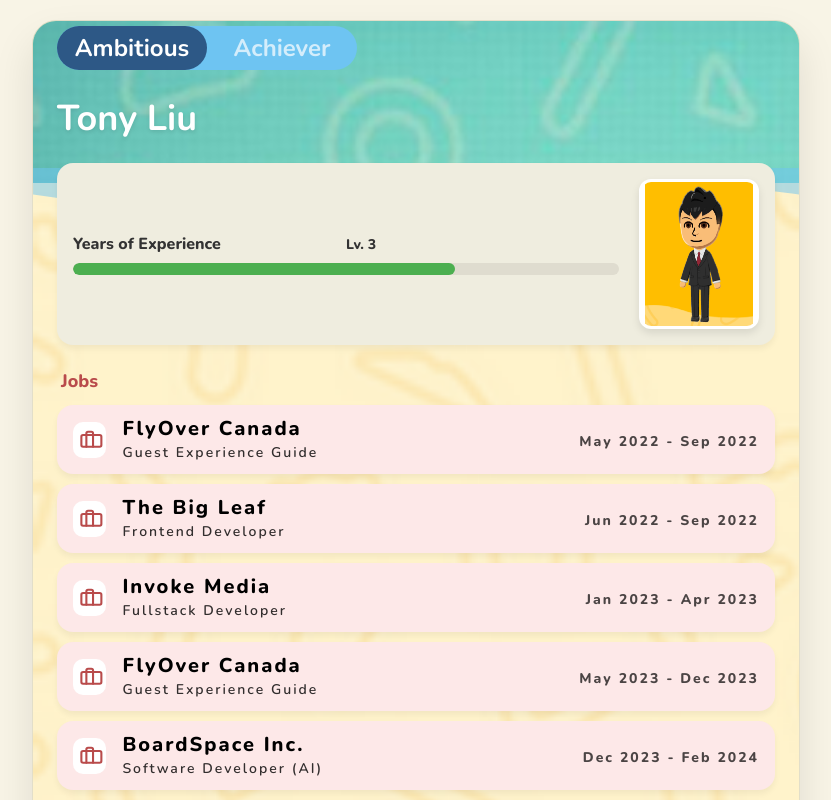
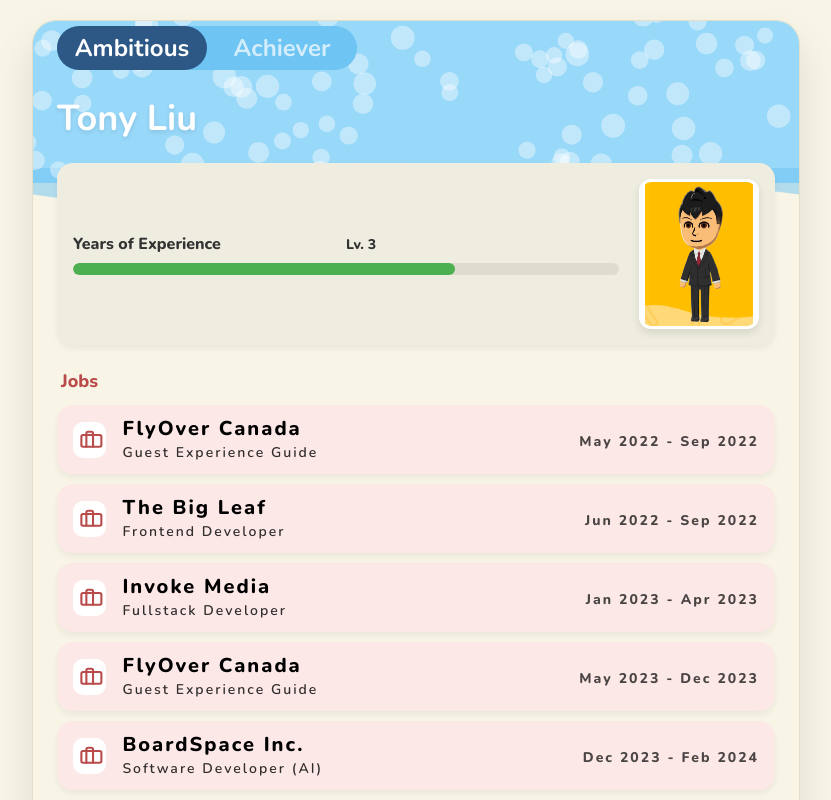
Before and after one commit to TonyLiu0226/yunxiaoliu.com_v2, a React (Vite) app in the folder yunxiaoliu.com/: page / in a window 1280 px wide. Shown: the top 800 px of the page, without its empty margins (224-1055 px from the left). Built offline with nearby package versions, Linux system fonts and the light colour scheme.

Commit message:
adds particles in header

```diff
--- a/yunxiaoliu.com/package.json
+++ b/yunxiaoliu.com/package.json
@@ -10,6 +10,8 @@
     "preview": "vite preview"
   },
   "dependencies": {
+    "@tsparticles/engine": "^4.0.5",
+    "@tsparticles/slim": "^4.0.5",
     "lucide-react": "^1.16.0",
     "react": "^19.2.6",
     "react-dom": "^19.2.6"
--- a/yunxiaoliu.com/src/App.tsx
+++ b/yunxiaoliu.com/src/App.tsx
@@ -1,5 +1,9 @@
 import { useState, useEffect } from 'react';
 import { Briefcase, ThumbsUp, GraduationCap, Undo2, Globe, Play, Square, MapPin } from 'lucide-react';
+import { tsParticles } from "@tsparticles/engine";
+import { loadSlim } from "@tsparticles/slim";
+
+
 import './index.css';
 
 import { jobs } from './jobs';
@@ -43,11 +47,60 @@ function App() {
     }
   };
 
+  //init particles for card header
+  const options = {
+  fullScreen: {
+    enable: false,
+    zIndex: 0
+  },
+  background: {
+    color: "transparent",
+  },
+  particles: {
+    number: {
+      value: 90,
+    },
+    size: {
+      value: {
+        min: 8,
+        max: 12
+      },
+    },
+    opacity: {
+      value: 0.4,
+    },
+    shape: {
+      type: "circle"
+    },
+    links: {
+      enable: false
+    },
+    move: {
+      enable: true,
+      speed: 2,
+    },
+  },
+};
+
+//init particles for card body
+
+  useEffect(() => {
+    (async () => {
+      await loadSlim(tsParticles);
+
+      await tsParticles.load({
+        id: "tsparticles",
+        options: options as any,
+      });
+    })();
+  }, []);
+
   return (
     <div className="app-container">
       <div className="mobile-card">
         {/* Header Section */}
         <div className="header-section">
+          <div id="tsparticles" className="tsparticles-bg"></div>
           <div className="header-top-bar">
             {activeView === 'overview' && (
               <div className="tab-switcher">
--- a/yunxiaoliu.com/src/index.css
+++ b/yunxiaoliu.com/src/index.css
@@ -46,8 +46,7 @@ body {
 .mobile-card {
   width: 95%;
   max-width: 768px;
-  background-image: url('/card.png');
-  background-size: cover;
+  background-color: var(--app-bg);
   border-radius: 24px;
   overflow: hidden;
   box-shadow: 0 20px 40px rgba(0, 0, 0, 0.1);
@@ -59,10 +58,25 @@ body {
 /* --- Header Section --- */
 .header-section {
   position: relative;
-  background-image: url('/header.png');
-  background-size: cover;
+  background: var(--header-light);
   padding: 20px 24px 40px;
   color: white;
+  z-index: 1;
+}
+
+.tsparticles-bg {
+  position: absolute;
+  top: 0;
+  left: 0;
+  width: 100%;
+  height: 100%;
+  z-index: 0;
+  pointer-events: none;
+}
+
+.header-top-bar,
+.name-title {
+  position: relative;
   z-index: 1;
 }
 
@@ -70,7 +84,8 @@ body {
 .header-section::after {
   content: '';
   position: absolute;
-  bottom: -15px; /* adjust to show wave */
+  bottom: -15px;
+  /* adjust to show wave */
   left: 0;
   width: 100%;
   height: 30px;
@@ -134,13 +149,19 @@ body {
   height: 12px;
   border-radius: 50%;
 }
-.icon-dots span:first-child { background-color: #F8B150; }
-.icon-dots span:last-child { background-color: #EF6F33; }
+
+.icon-dots span:first-child {
+  background-color: #F8B150;
+}
+
+.icon-dots span:last-child {
+  background-color: #EF6F33;
+}
 
 .name-title {
   font-size: 36px;
   font-weight: 700;
-  text-shadow: 0 2px 4px rgba(0,0,0,0.1);
+  text-shadow: 0 2px 4px rgba(0, 0, 0, 0.1);
   margin-bottom: 0;
 }
 
@@ -209,7 +230,7 @@ body {
   border-radius: 12px;
   border: 3px solid white;
   overflow: hidden;
-  box-shadow: 0 4px 8px rgba(0,0,0,0.1);
+  box-shadow: 0 4px 8px rgba(0, 0, 0, 0.1);
   background-color: white;
   flex-shrink: 0;
 }
@@ -256,7 +277,7 @@ body {
 
 .item-card:hover {
   transform: translateY(-2px);
-  box-shadow: 0 6px 12px rgba(0,0,0,0.1);
+  box-shadow: 0 6px 12px rgba(0, 0, 0, 0.1);
 }
 
 .item-card:active {
@@ -278,10 +299,12 @@ body {
 .loves-section .section-title {
   color: var(--loves-color);
 }
+
 .loves-section .item-card {
   background-color: var(--loves-bg);
   color: var(--loves-color);
 }
+
 .loves-section .icon-wrapper {
   color: var(--loves-color);
 }
@@ -290,23 +313,28 @@ body {
 .likes-section .section-title {
   color: var(--likes-color);
 }
+
 .likes-section .item-card {
   background-color: var(--likes-bg);
   color: var(--text-main);
 }
+
 .likes-section .icon-wrapper {
   color: var(--likes-color);
-  background-color: #F8F4E6; /* Slightly off-white to contrast with white card */
+  background-color: #F8F4E6;
+  /* Slightly off-white to contrast with white card */
 }
 
 /* --- Loathes Section Specifics --- */
 .loathes-section .section-title {
   color: var(--loathes-color);
 }
+
 .loathes-section .item-card {
   background-color: var(--loathes-bg);
   color: var(--text-main);
 }
+
 .loathes-section .icon-wrapper {
   color: var(--loathes-color);
 }
@@ -450,7 +478,7 @@ body {
   border-radius: 50%;
   font-weight: 800;
   font-size: 20px;
-  box-shadow: 0 2px 4px rgba(0,0,0,0.1);
+  box-shadow: 0 2px 4px rgba(0, 0, 0, 0.1);
 }
 
 .back-icon {
@@ -514,7 +542,7 @@ body {
 
 .social-icon:hover {
   transform: translateY(-2px);
-  box-shadow: 0 6px 12px rgba(0,0,0,0.1);
+  box-shadow: 0 6px 12px rgba(0, 0, 0, 0.1);
   color: #FA4A11;
 }
 
```
